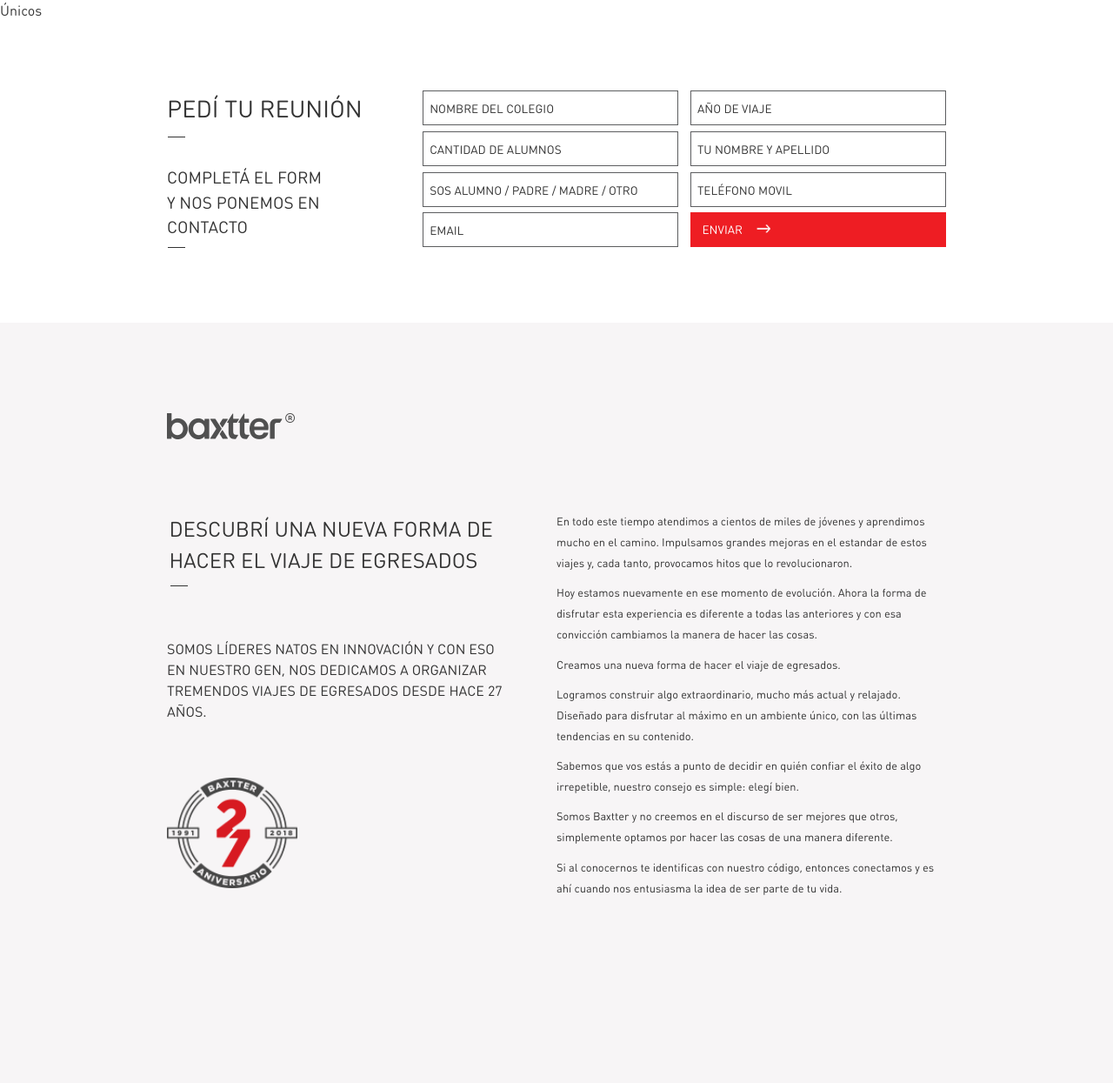
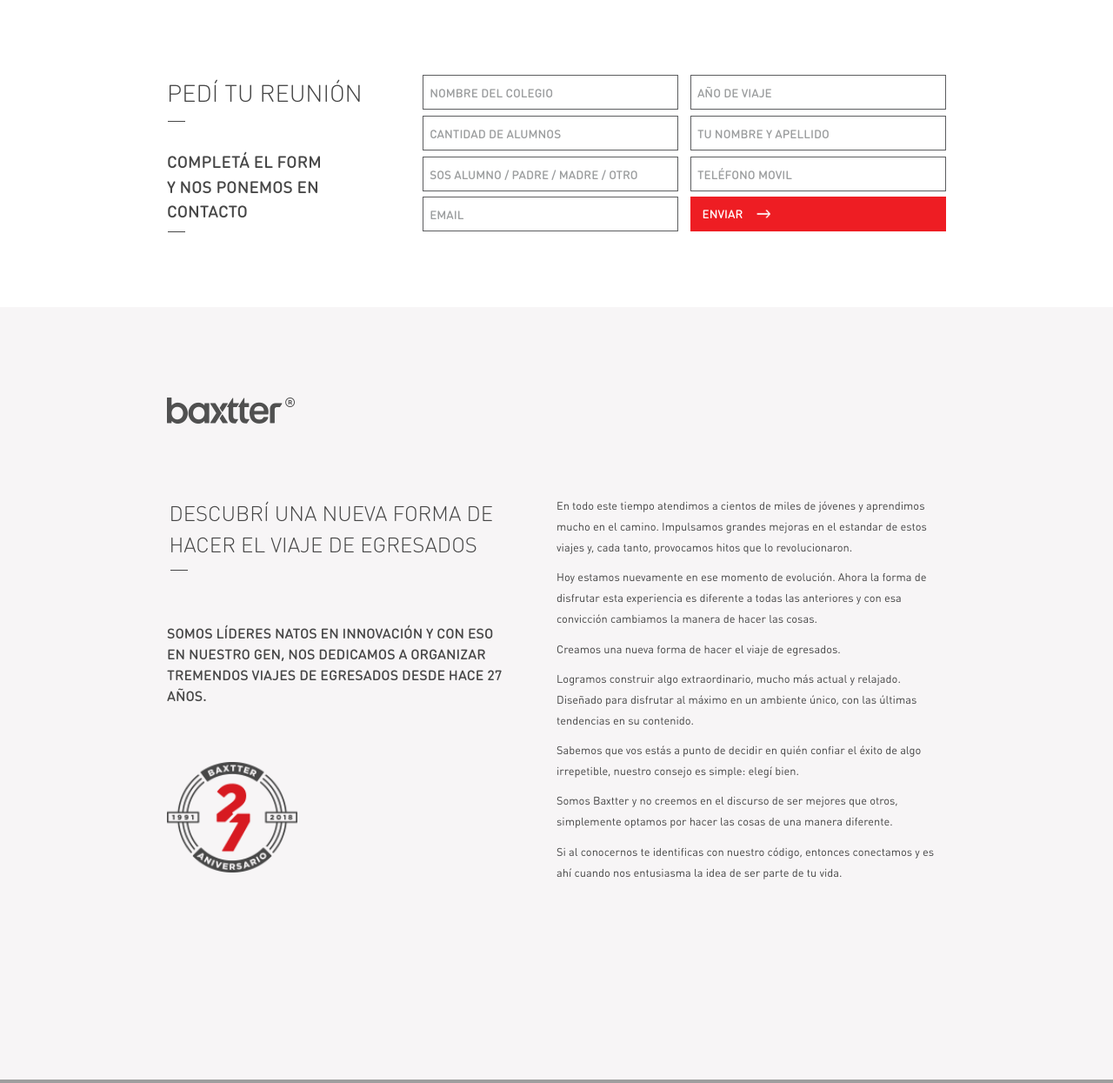
Before and after one commit to lacuevatv/baxtter-2018, a PHP site: page / in a window 1280 px wide. Shown: the part 960-2205 px from the top of the page at 87% size. Run offline with PHP 8.4, Linux system fonts and the light colour scheme; data that the repository does not hold is empty; grey boxes are pictures that could not be loaded.

Commit message:
ajuste de tipografias

```diff
--- a/web/assets/css/sass/footer.scss
+++ b/web/assets/css/sass/footer.scss
@@ -47,6 +47,7 @@
             background-color: $color-blanco;
         }
         .text {
+            font-weight: 500;
             text-transform: uppercase;
             color: $color-blanco;
             font-size: 60%;
@@ -117,7 +118,7 @@
 
 //turismo legales
 .legales-turismo {
-    padding: 90px 0;
+    padding: 5em 0 3em;
     text-align: center;
     img {
         max-width: 318px;
@@ -130,7 +131,7 @@
         @media (min-width: $sm) {
             font-size: 80%;
         }
-        @media (min-width: $sm) {
+        @media (min-width: $md) {
             font-size: 70%;
         }
 
--- a/web/assets/css/sass/formularios.scss
+++ b/web/assets/css/sass/formularios.scss
@@ -22,7 +22,7 @@
 
     legend {
         margin: 2em 0!important;
-        width: 50%;
+        width: 70%;
     }
 
     .title-form {
@@ -95,6 +95,8 @@
         z-index:2;
         cursor: pointer;
         text-transform: uppercase;
+        font-weight: 500;
+        color: $color-gris-texto;
         @include transition(all 0.3s);
         @media (min-width: $md) {
             top: 8px;
@@ -222,6 +224,7 @@
     outline: none;
     width: 100%;
     display: inline-block;
+    font-weight: 500;
     background-color: $color-rojo-brillante;
     color: $color-blanco;
     padding: .5em 1em;
@@ -257,11 +260,11 @@
         width: 27px;
         height: 30px;
         background: url(../images/sprite.png) no-repeat;
-        background-position:-180px -162px;
+        background-position:-180px -159px;
         @media (min-width: $xs) {
             height: 50px;
             width: 57px;
-            background-position:-202px -151px;
+            background-position:-202px -150px;
             left: 120px;
         }
         @media (min-width: $sm) {
@@ -273,7 +276,7 @@
         @media (min-width: $md) {
             height: 30px;
             width: 24px;
-            background-position: -181px -162px;
+            background-position: -181px -161px;
             left: 76px;
             top: 6px;
         }
@@ -283,6 +286,7 @@
 
 #reunion-form {
     .subtitulo-seccion {
+        @media (min-width: $md) {
             &:before {
                 content: '';
                 position: absolute;
@@ -291,6 +295,7 @@
                 width: 20px;
                 height: 1px;
                 background-color: $color-negro;
+            }
         }
     }
 
--- a/web/assets/css/sass/main.scss
+++ b/web/assets/css/sass/main.scss
@@ -91,13 +91,11 @@
         h6 {
             width: 100%;
             position: relative;
-            text-align: right;
             margin: 3em 0;
             img {
                 width: 147px;
             }
             @media (min-width: $md) {
-                text-align: left;
                 margin: 0;
                 top: 13vh;
             }
@@ -191,6 +189,7 @@
             text-transform: uppercase;
             margin: 2em 0;
             font-size: 130%;
+            font-weight: 500;
 
             li {
                 margin: 1em 0;
@@ -203,6 +202,8 @@
                 cursor: pointer;
                 padding-left: 30px;
                 margin-top: 2em;
+                font-weight: 400;
+                font-size: 80%;
                 @media (min-width: $xs) {
                     padding-left: 45px;
                     margin-top: 0;
@@ -217,7 +218,7 @@
                     display: block;
                     background: url(../images/sprite.png) no-repeat;
                     position: absolute;
-                    bottom: 0;
+                    bottom: 1px;
                     left: 0;
                     background-position: -67px -237px;
                     height: 17px;
@@ -278,6 +279,7 @@
             }
         }
         .bariloche-links {
+            font-weight: 500;
             text-transform: uppercase;
             margin: 2em 0;
             font-size: 130%;
@@ -344,17 +346,13 @@
             color: $color-blanco;
             text-transform: uppercase;
         }
-        h2.titulo-seccion {
-            font-size: 200%;
-            line-height: 120%;
-        }
 
         h3 {
             margin: 2.5em 0 1.5em;
         }
 
         .mole-hoteles {
-            font-size: 90%;
+            font-size: 100%;
             line-height: 150%;
             li {
                 margin: 2em 0;
@@ -434,6 +432,7 @@
     }//.viajo-baxtter-wrapper
 
     .pdfs-links {
+        font-weight: 500;
         text-transform: uppercase;
         margin: 2em 0;
         font-size: 130%;
@@ -483,6 +482,7 @@
 .twitter-section {
     background-color: $color-gris-medio;
     .twitter-wrapper {
+        font-weight: 500;
         color: $color-blanco;
         h1 {
             position: relative;
@@ -516,8 +516,9 @@
         }
 
         .addresses {
+            font-weight: 500;
             text-transform: uppercase;
-            color: $color-gris-medio;
+            color: $color-gris-texto;
             @media (min-width: $md) {
                 font-size: 80%;
                 line-height: 170%;
--- a/web/assets/css/sass/tipografia.scss
+++ b/web/assets/css/sass/tipografia.scss
@@ -2,9 +2,10 @@
     position: relative;
     text-transform: uppercase;
     margin: .5em 0;
-    font-size: 250%;
+    font-size: 280%;
     line-height: 130%;
     color: $color-negro;
+    font-weight: 300;
     @media (min-width: $md) {
         font-size: 150%;
         line-height: 150%;
@@ -40,9 +41,10 @@
     position: relative;
     text-transform: uppercase;
     margin: .5em 0;
-    font-size: 125%;
+    font-size: 145%;
     line-height: 130%;
     color: $color-negro;
+    font-weight: 500;
     @media (min-width: $md) {
         font-size: 100%;
         line-height: 150%;
--- a/web/assets/css/sass/variables.scss
+++ b/web/assets/css/sass/variables.scss
@@ -4,7 +4,7 @@
 
 /*COLORES*/
 $color-blanco: #fff;
-$color-negro: #333;
+$color-negro: #464646;
 $color-rojo-brillante: #ee1d23;
 $color-rojo-opaco: #ff545a;
 $color-rojo-rosa: #fe477a;
@@ -15,6 +15,7 @@
 $color-celeste: #34fff7;
 $color-amarillo: #fbf097;
 $color-violeta: #745dad;
+$color-gris-texto: #9b9d9e;
 
 
 /*GRID OPTIONS*/
--- a/web/assets/css/style.css
+++ b/web/assets/css/style.css
@@ -198,7 +198,7 @@
 html, body {
   font-family: "Knockout HTF48-Featherweight", "FF Din Round Pro", sans-serif;
   font-family: "FF Din Round Pro", sans-serif;
-  color: #333;
+  color: #464646;
   background-color: #fff;
   font-size: .8em;
   line-height: 1.5em; }
@@ -815,6 +816,8 @@
     z-index: 2;
     cursor: pointer;
     text-transform: uppercase;
+    font-weight: 500;
+    color: #9b9d9e;
     -webkit-transition: all 0.3s;
     -moz-transition: all 0.3s;
     -ms-transition: all 0.3s;
@@ -907,6 +910,7 @@
   outline: none;
   width: 100%;
   display: inline-block;
+  font-weight: 500;
   background-color: #ee1d23;
   color: #fff;
   padding: .5em 1em;
@@ -938,12 +942,12 @@
     width: 27px;
     height: 30px;
     background: url(../images/sprite.png) no-repeat;
-    background-position: -180px -162px; }
+    background-position: -180px -159px; }
     @media (min-width: 567px) {
       .btn-submit:after {
         height: 50px;
         width: 57px;
-        background-position: -202px -151px;
+        background-position: -202px -150px;
         left: 120px; } }
     @media (min-width: 767px) {
       .btn-submit:after {
@@ -955,10 +959,11 @@
       .btn-submit:after {
         height: 30px;
         width: 24px;
-        background-position: -181px -162px;
+        background-position: -181px -161px;
         left: 76px;
         top: 6px; } }
 
+@media (min-width: 992px) {
   #reunion-form .subtitulo-seccion:before {
     content: '';
     position: absolute;
@@ -966,7 +971,7 @@
     left: .05em;
     width: 20px;
     height: 1px;
-  background-color: #333; }
+    background-color: #464646; } }
 @media (min-width: 992px) {
   #reunion-form {
     font-size: 85%; }
@@ -1055,13 +1060,11 @@
     .nosotros-section .background-section h6 {
       width: 100%;
       position: relative;
-      text-align: right;
       margin: 3em 0; }
       .nosotros-section .background-section h6 img {
         width: 147px; }
       @media (min-width: 992px) {
         .nosotros-section .background-section h6 {
-          text-align: left;
           margin: 0;
           top: 13vh; } }
       @media (min-width: 1500px) {
@@ -1477,9 +1484,10 @@
   position: relative;
   text-transform: uppercase;
   margin: .5em 0;
-  font-size: 250%;
+  font-size: 280%;
   line-height: 130%;
-  color: #333; }
+  color: #464646;
+  font-weight: 300; }
   @media (min-width: 992px) {
     .titulo-seccion {
       font-size: 150%;
@@ -1492,7 +1500,7 @@
     left: .05em;
     width: 20px;
     height: 1px;
-    background-color: #333; }
+    background-color: #464646; }
 
 .titulo-seccion-claro {
   color: #fff; }
@@ -1508,9 +1516,10 @@
   position: relative;
   text-transform: uppercase;
   margin: .5em 0;
-  font-size: 125%;
+  font-size: 145%;
   line-height: 130%;
-  color: #333; }
+  color: #464646;
+  font-weight: 500; }
   @media (min-width: 992px) {
     .subtitulo-seccion {
       font-size: 100%;
--- a/web/header.php
+++ b/web/header.php
@@ -56,18 +56,20 @@
         openPopUp($pageActual);
     ?>
     <header class="main-header">
-        <!-- TEMP IMAGE -->
-        <img src="<?php echo UPLOADSURL; ?>/temp/ref-header.jpg" style="width:100%;display: block; margin: 0 auto;">
-
         <nav>
             <?php getTemplate( 'nav' ); ?>
         </nav>
 
         <div class="header-wrapper">
 
-            <div>
-                Únicos
-            </div>
+            <!-- TEMP IMAGE -->
+            <?php
+            if ( $dispositivo != 'movil' ) {
+                echo '<img src="'.MAINSURL.'/contenido/temp/header.jpg" style="width:100%;margin:0;">';
+            } else {
+                echo '<img src="'.MAINSURL.'/contenido/temp/header-movil.jpg" style="width:100%;margin:0;">';
+            }
+            ?>
 
         </div><!-- //. header-wrapper -->
 
```
Also changed, not shown: other parts of web/assets/css/style.css (+19 -14 lines), 1 other file. Lines whose indentation alone changed are shown as unchanged.
